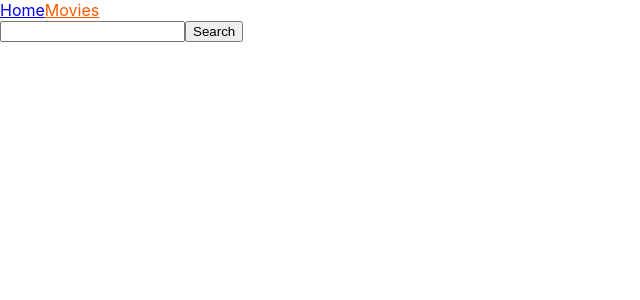
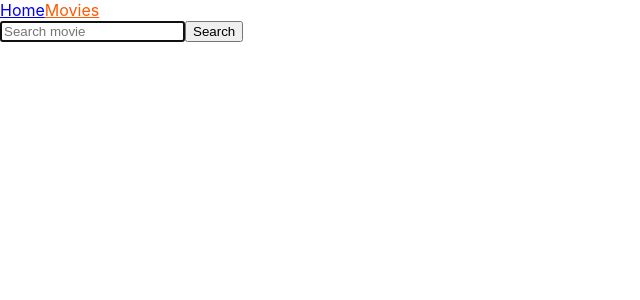
Before and after one commit to Dzhaman-Nazarii/goit-react-hw-05-movies, a React (Create React App) app: page /goit-react-hw-05-movies/movies in a window 1280 px wide. Shown: the top 300 px of the page, without its empty margins (0-640 px from the left). Built offline with nearby package versions, Linux system fonts and the light colour scheme.

Commit message:
added searchMovie

```diff
--- a/src/components/services/Service.jsx
+++ b/src/components/services/Service.jsx
@@ -1,4 +1,4 @@
-import axios from "axios";
+import axios from 'axios';
 
 const API_KEY = "8ce6e3559b76c5181cc147c61e659efd";
 const BASE_URL = "https://api.themoviedb.org/3";
@@ -14,13 +14,44 @@ export const fetchTrending = async () => {
   }
 };
 
-export const fetchMovieDetails = async () => {
+export const searchMovies = async (searchQuery) => {
   try {
     const response = await axios.get(
-      `${BASE_URL}/movie/movie_id?api_key=${API_KEY}`
+      'https://api.themoviedb.org/3/search/movie',
+      {
+        params: {
+          include_adult: 'false',
+          language: 'en-US',
+          page: '1',
+          query: searchQuery,
+          api_key: `${API_KEY}`,
+        },
+        headers: { accept: 'application/json' },
+      }
     );
     return response.data.results;
   } catch (error) {
-    console.log(error);
+    console.error(error);
   }
 };
+
+export const fetchMovieDetails = async (movieId) => {
+  try {
+    const options = {
+      method: 'GET',
+      url: `https://api.themoviedb.org/3/movie/${movieId}`,
+      params: {
+        language: 'en-US',
+      },
+      headers: {
+        accept: 'application/json',
+        Authorization: 'Bearer 8ce6e3559b76c5181cc147c61e659efd',
+      },
+    };
+
+    const response = await axios.request(options);
+    console.log(response.data);
+  } catch (error) {
+    console.error(error);
+  }
+};
--- a/src/pages/MovieDetails/MovieDetails.jsx
+++ b/src/pages/MovieDetails/MovieDetails.jsx
@@ -1,6 +1,11 @@
+import { Link } from "react-router-dom";
+
 function MovieDetails() {
   return (
-    <div><h1>Component MovieDetails</h1></div>
+    <div>
+      <Link>Go back</Link>
+      <h1>Component MovieDetails</h1>
+    </div>
   );
 };
 
--- a/src/pages/Movies/Movies.jsx
+++ b/src/pages/Movies/Movies.jsx
@@ -1,10 +1,56 @@
+import { searchMovies } from 'components/services/Service';
+import React, { useState } from 'react';
+import { Link } from 'react-router-dom';
+
 function Movies() {
+  const [movieName, setMovieName] = useState('');
+  const [searchResults, setSearchResults] = useState([]);
+
+  const handleSubmit = async (event) => {
+    event.preventDefault();
+    if (movieName.trim() === '') {
+      alert('Введіть назву для пошуку');
+      return;
+    }
+    try {
+      const results = await searchMovies(movieName);
+      setSearchResults(results);
+    } catch (error) {
+      console.error(error);
+    }
+    setMovieName('');
+  };
+
+  const handleChange = ({target}) => {
+    setMovieName(target.value);
+  };
+
   return (
     <>
-      <input type="text" />
-      <button type="submit">Search</button>
-    </>
+      <form onSubmit={handleSubmit}>
+        <input
+          type="text"
+          name="movieName"
+          value={movieName}
+          onChange={handleChange}
+          autoComplete="off"
+          autoFocus
+          placeholder="Search movie"
+        />
+        <button type="submit">
+          <span>Search</span>
+        </button>
+      </form>
+
+      {searchResults.map((movie) => (
+        <ul key={movie.id}>
+          <li>
+            <Link to={`/movies/${movie.id}`}>{movie.title}</Link>
+          </li>
+        </ul>
+      ))}
+      </>
   );
-};
+}
 
-export default Movies
+export default Movies;
```
